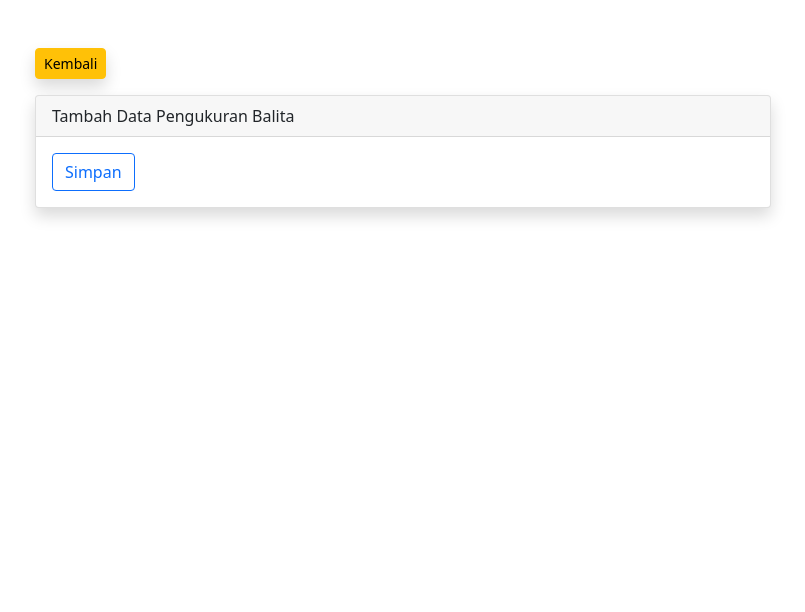
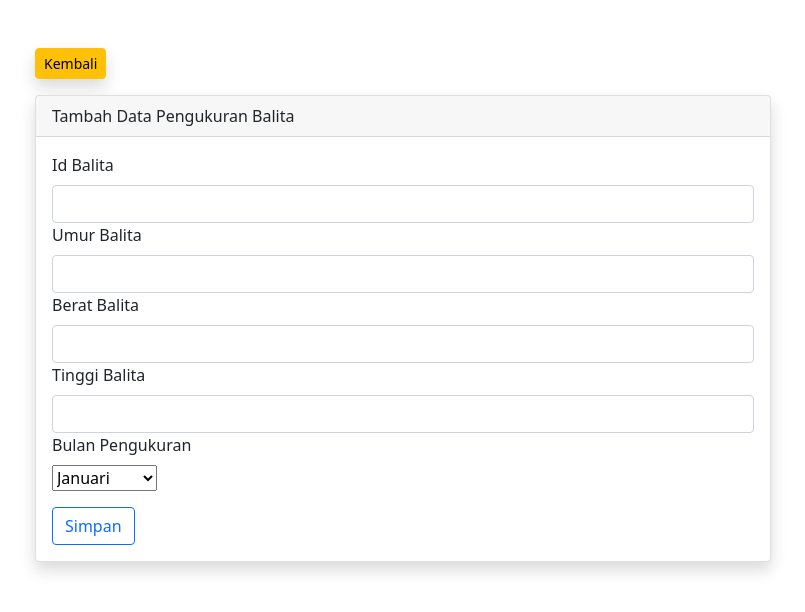
Before and after one commit to TahuTech/stunting-client, a Vue app: page /knn/create in a window 1280 px wide. Shown: the top 612 px of the page, without its empty margins (237-1042 px from the left). Built offline with nearby package versions, Linux system fonts and the light colour scheme.

Commit message:
create knn

```diff
--- a/src/views/knn/Create.vue
+++ b/src/views/knn/Create.vue
@@ -10,8 +10,37 @@
           <div class="card-header">Tambah Data Pengukuran Balita</div>
           <div class="card-body">
             <form @submit.prevent="store()">
+              <div class="mb-3">
+                <label for="" class="form-label">Id Balita</label>
+                <input type="number" class="form-control">
 
+                <label for="" class="form-label">Umur Balita</label>
+                <input type="number" class="form-control" min="0" max="60">
 
+                <label for="" class="form-label">Berat Balita</label>
+                <input type="number" class="form-control" min="0" max="60">
+
+                <label for="" class="form-label">Tinggi Balita</label>
+                <input type="number" class="form-control" min="0" max="60">
+
+                <label for="" class="form-label">Bulan Pengukuran</label>
+                <br></br>
+                <select name="cars" id="cars" form="carform">
+                  <option value="1">Januari</option>
+                  <option value="2">Februari</option>
+                  <option value="3">Maret</option>
+                  <option value="4">April</option>
+                  <option value="5">Mei</option>
+                  <option value="6">Juni</option>
+                  <option value="7">Juli</option>
+                  <option value="8">Agustus</option>
+                  <option value="9">September</option>
+                  <option value="10">Oktober</option>
+                  <option value="11">November</option>
+                  <option value="12">Desember</option>
+                </select>
+
+              </div>
               <button class="btn btn-outline-primary">Simpan</button>
             </form>
           </div>
```
